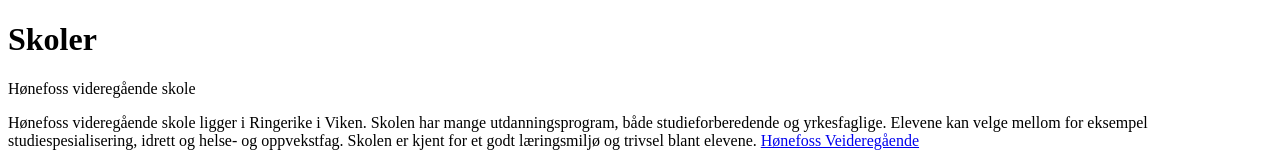
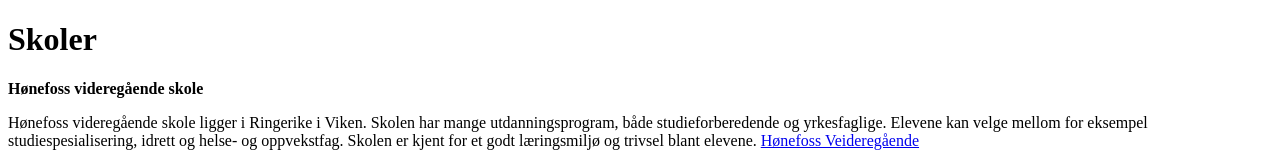
Before and after one commit to DATA1200-2025/oblig1_alternativeA, a plain HTML site: page index.html in a window 1280 px wide. Shown: the top 163 px of the page. Drawn offline with Linux system fonts and the light colour scheme.

Commit message:
edit strong

```diff
--- a/index.html
+++ b/index.html
@@ -7,7 +7,7 @@
 </head>
 <body>
     <h1>Skoler</h1>
-    <p>Hønefoss videregående skole</p>
+    <p><strong>Hønefoss videregående skole</strong></p>
     <p> Hønefoss videregående skole ligger i Ringerike i Viken.
         Skolen har mange utdanningsprogram, både studieforberedende og yrkesfaglige.
         Elevene kan velge mellom for eksempel studiespesialisering, idrett og helse- og oppvekstfag.
```
